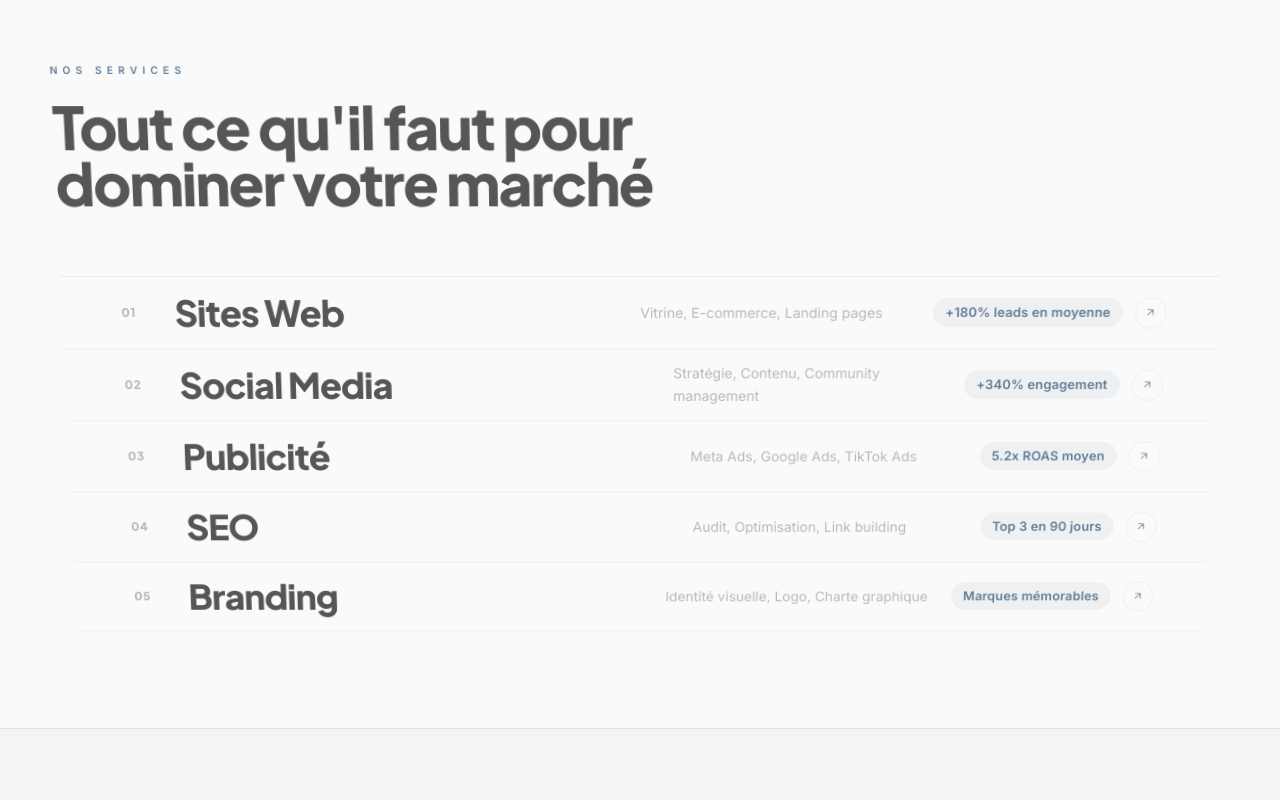
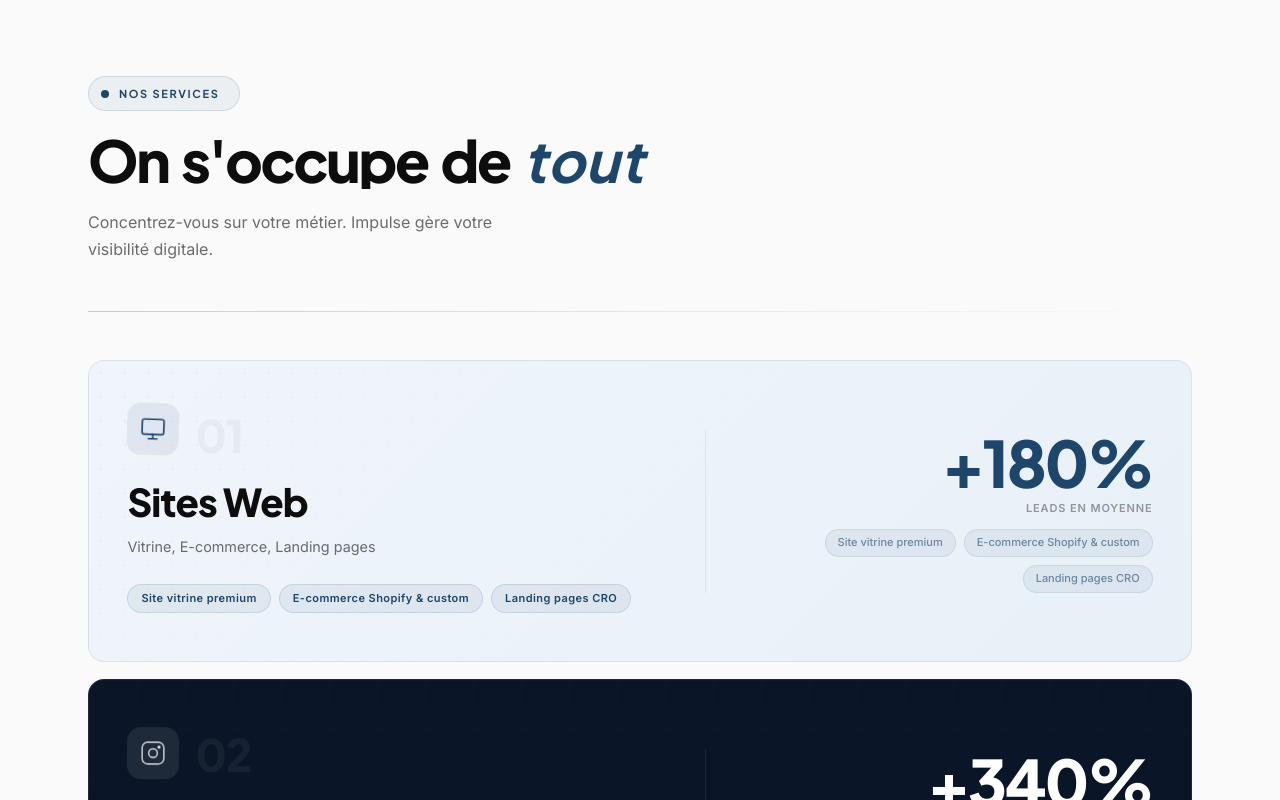
Before and after one commit to cadjee14-png/impulse-agency, a Next.js app: page / in a window 1280 px wide. Shown: the part 1420-2220 px from the top of the page. Built offline with nearby package versions, Linux system fonts and the light colour scheme.

Commit message:
Refonte section services — style prime-agence (cards grid, dark/light, animations GSAP)

```diff
--- a/src/components/sections/services.tsx
+++ b/src/components/sections/services.tsx
@@ -1,289 +1,441 @@
 'use client';
 
-import { useState, useRef, useEffect } from 'react';
+import { useEffect, useRef } from 'react';
 import { gsap } from 'gsap';
 import { ScrollTrigger } from 'gsap/ScrollTrigger';
-import { LineMask } from '@/components/animations/line-mask';
 import { services } from '@/data/site';
 
 gsap.registerPlugin(ScrollTrigger);
 
-function ServiceRow({ service, index }: { service: typeof services[0]; index: number }) {
-  const [expanded, setExpanded] = useState(false);
-  const rowRef = useRef<HTMLDivElement>(null);
-  const subRef = useRef<HTMLDivElement>(null);
+/* ─── Card visual config ─── */
+const cardConfig = [
+  { isDark: false, isWide: true,  metricValue: '+180%', metricLabel: 'Leads en moyenne' },
+  { isDark: true,  isWide: true,  metricValue: '+340%', metricLabel: 'Engagement moyen' },
+  { isDark: false, isWide: false, metricValue: '5.2x',  metricLabel: 'ROAS moyen' },
+  { isDark: true,  isWide: false, metricValue: 'Top 3', metricLabel: 'En 90 jours' },
+  { isDark: false, isWide: true,  metricValue: '100%',  metricLabel: 'Identité mémorable' },
+];
+
+/* ─── Icons ─── */
+function IconWeb() {
+  return (
+    <svg width="26" height="26" viewBox="0 0 24 24" fill="none" stroke="currentColor" strokeWidth="1.5" strokeLinecap="round" strokeLinejoin="round">
+      <rect x="2" y="3" width="20" height="14" rx="2"/><path d="M8 21h8M12 17v4"/>
+    </svg>
+  );
+}
+function IconSocial() {
+  return (
+    <svg width="26" height="26" viewBox="0 0 24 24" fill="none" stroke="currentColor" strokeWidth="1.5" strokeLinecap="round" strokeLinejoin="round">
+      <rect x="2" y="2" width="20" height="20" rx="5"/>
+      <circle cx="12" cy="12" r="4"/>
+      <circle cx="17.5" cy="6.5" r="0.8" fill="currentColor"/>
+    </svg>
+  );
+}
+function IconAds() {
+  return (
+    <svg width="26" height="26" viewBox="0 0 24 24" fill="none" stroke="currentColor" strokeWidth="1.5" strokeLinecap="round" strokeLinejoin="round">
+      <polyline points="22 7 13.5 15.5 8.5 10.5 2 17"/>
+      <polyline points="16 7 22 7 22 13"/>
+    </svg>
+  );
+}
+function IconSeo() {
+  return (
+    <svg width="26" height="26" viewBox="0 0 24 24" fill="none" stroke="currentColor" strokeWidth="1.5" strokeLinecap="round" strokeLinejoin="round">
+      <circle cx="11" cy="11" r="8"/>
+      <path d="m21 21-4.35-4.35"/>
+    </svg>
+  );
+}
+function IconBrand() {
+  return (
+    <svg width="26" height="26" viewBox="0 0 24 24" fill="none" stroke="currentColor" strokeWidth="1.5" strokeLinecap="round" strokeLinejoin="round">
+      <path d="M12 2C6.5 2 2 6.5 2 12s4.5 10 10 10c.9 0 1.6-.7 1.6-1.7 0-.4-.2-.8-.4-1.1-.3-.3-.5-.7-.5-1.1 0-.9.7-1.7 1.7-1.7H16c3 0 5.5-2.5 5.5-5.5C22 6 17.5 2 12 2z"/>
+      <circle cx="8" cy="9" r="1" fill="currentColor" stroke="none"/>
+      <circle cx="12" cy="7" r="1" fill="currentColor" stroke="none"/>
+      <circle cx="16" cy="9" r="1" fill="currentColor" stroke="none"/>
+    </svg>
+  );
+}
+const ICONS = [IconWeb, IconSocial, IconAds, IconSeo, IconBrand];
+
+/* ─── Dot-grid background (light cards) ─── */
+const dotGridStyle: React.CSSProperties = {
+  position: 'absolute', inset: 0, pointerEvents: 'none',
+  backgroundImage: 'radial-gradient(circle, rgba(30,70,107,0.12) 1px, transparent 1px)',
+  backgroundSize: '24px 24px',
+  maskImage: 'linear-gradient(135deg, rgba(0,0,0,0.4) 0%, transparent 60%)',
+  WebkitMaskImage: 'linear-gradient(135deg, rgba(0,0,0,0.4) 0%, transparent 60%)',
+};
+
+/* ─── Line-grid background (dark cards) ─── */
+const lineGridStyle: React.CSSProperties = {
+  position: 'absolute', inset: 0, pointerEvents: 'none',
+  backgroundImage: 'linear-gradient(rgba(255,255,255,0.04) 1px,transparent 1px),linear-gradient(90deg,rgba(255,255,255,0.04) 1px,transparent 1px)',
+  backgroundSize: '48px 48px',
+  maskImage: 'linear-gradient(to bottom,rgba(0,0,0,0.4) 0%,transparent 60%)',
+  WebkitMaskImage: 'linear-gradient(to bottom,rgba(0,0,0,0.4) 0%,transparent 60%)',
+};
+
+/* ─── Service Card ─── */
+function ServiceCard({
+  service, index,
+}: {
+  service: typeof services[0];
+  index: number;
+}) {
+  const cfg = cardConfig[index];
+  const IconComp = ICONS[index];
+  const cardRef = useRef<HTMLDivElement>(null);
+  const accentLineRef = useRef<HTMLDivElement>(null);
+
+  const dark = cfg.isDark;
+  const wide = cfg.isWide;
+
+  const bg = dark
+    ? '#0a1628'
+    : index === 0
+      ? 'linear-gradient(135deg,#f0f5fb 0%,#e8f0f8 100%)'
+      : index === 4
+        ? 'linear-gradient(135deg,#e8f0f8 0%,#f0f5fb 100%)'
+        : '#f5f8fc';
+
+  const border = dark ? '1px solid rgba(255,255,255,0.08)' : '1px solid rgba(30,70,107,0.1)';
+  const shadow = dark
+    ? '0 8px 32px rgba(0,0,0,0.4)'
+    : '0 2px 8px rgba(0,0,0,0.03),0 8px 32px rgba(30,70,107,0.06)';
 
   const handleMouseEnter = () => {
-    setExpanded(true);
-    if (subRef.current) {
-      const items = subRef.current.querySelectorAll('.sub-item');
-      gsap.fromTo(items, { y: 10, opacity: 0 }, { y: 0, opacity: 1, stagger: 0.06, duration: 0.4, ease: 'expo.out' });
-    }
+    if (!cardRef.current) return;
+    gsap.to(cardRef.current, { y: -8, scale: 1.01, duration: 0.5, ease: 'power3.out',
+      boxShadow: dark
+        ? '0 24px 64px rgba(0,0,0,0.5)'
+        : '0 24px 64px rgba(30,70,107,0.15)',
+    });
+    if (accentLineRef.current) gsap.to(accentLineRef.current, { scaleX: 1, duration: 0.5, ease: 'power3.out' });
   };
 
   const handleMouseLeave = () => {
-    setExpanded(false);
+    if (!cardRef.current) return;
+    gsap.to(cardRef.current, { y: 0, scale: 1, duration: 0.5, ease: 'power3.out', boxShadow: shadow });
+    if (accentLineRef.current) gsap.to(accentLineRef.current, { scaleX: 0, duration: 0.5, ease: 'power3.out' });
   };
 
   return (
     <div
-      ref={rowRef}
+      ref={cardRef}
+      className={`service-card service-card-${index}`}
       onMouseEnter={handleMouseEnter}
       onMouseLeave={handleMouseLeave}
       style={{
+        gridColumn: wide ? '1 / -1' : undefined,
+        background: bg,
+        border,
+        borderRadius: 16,
+        padding: wide ? 'clamp(32px,4vw,48px) clamp(24px,3vw,40px)' : 'clamp(28px,3vw,40px) clamp(20px,2.5vw,32px)',
         position: 'relative',
-        borderBottom: '1px solid var(--line)',
+        overflow: 'hidden',
         cursor: 'none',
-        transition: 'background 300ms',
-        background: expanded ? 'rgba(30,70,107,0.03)' : 'transparent',
+        willChange: 'transform',
       }}
     >
-      {/* Left accent bar */}
-      <div
-        style={{
-          position: 'absolute',
-          left: 0,
-          top: 0,
-          width: 3,
-          height: '100%',
-          background: 'var(--accent)',
-          transform: expanded ? 'scaleY(1)' : 'scaleY(0)',
-          transformOrigin: 'top',
-          transition: 'transform 400ms var(--ease-expo)',
-        }}
-      />
+      {/* Background decoration */}
+      <div style={dark ? lineGridStyle : dotGridStyle} />
 
-      <div style={{ padding: '0 clamp(16px, 4vw, 64px)' }}>
-        {/* Main row */}
-        <div
-          style={{
-            display: 'flex',
-            alignItems: 'center',
-            justifyContent: 'space-between',
-            gap: 12,
-            minHeight: 72,
-            paddingLeft: 8,
-            paddingTop: 12,
-            paddingBottom: 12,
-          }}
-        >
-          {/* Number + Name + Mobile metric */}
-          <div style={{ display: 'flex', alignItems: 'center', gap: 'clamp(12px, 3vw, 40px)', flex: 1, minWidth: 0 }}>
-            <span
-              style={{
-                fontFamily: 'var(--font-heading)',
-                fontWeight: 800,
-                fontSize: 12,
-                color: 'var(--text-muted)',
-                letterSpacing: '0.05em',
-                flexShrink: 0,
-              }}
-            >
+      {/* Accent line bottom */}
+      <div ref={accentLineRef} style={{
+        position: 'absolute', bottom: 0, left: 0,
+        width: '100%', height: 3,
+        background: dark ? 'rgba(103,186,244,0.8)' : 'var(--accent)',
+        borderRadius: '0 0 16px 16px',
+        transform: 'scaleX(0)', transformOrigin: 'left',
+      }} />
+
+      {/* Inner layout */}
+      <div className={wide ? 'service-card-inner-wide' : undefined} style={{
+        display: wide ? 'grid' : 'block',
+        gridTemplateColumns: wide ? '1.2fr 1fr' : undefined,
+        gap: wide ? 'clamp(24px,4vw,40px)' : undefined,
+        alignItems: wide ? 'center' : undefined,
+      }}>
+
+        {/* LEFT — content */}
+        <div>
+          {/* Icon + Number */}
+          <div style={{ display: 'flex', alignItems: 'center', gap: 16, marginBottom: 20 }}>
+            <div className={`service-icon-${index}`} style={{
+              width: 52, height: 52, borderRadius: 14,
+              background: dark ? 'rgba(255,255,255,0.08)' : 'rgba(30,70,107,0.08)',
+              display: 'flex', alignItems: 'center', justifyContent: 'center',
+              color: dark ? 'rgba(255,255,255,0.7)' : 'var(--accent)',
+              flexShrink: 0,
+            }}>
+              <IconComp />
+            </div>
+            <span style={{
+              fontFamily: 'var(--font-heading)', fontWeight: 900,
+              fontSize: wide ? 'clamp(2rem,3.5vw,3rem)' : 'clamp(1.5rem,2.5vw,2.5rem)',
+              color: dark ? 'rgba(255,255,255,0.05)' : 'rgba(30,70,107,0.05)',
+              lineHeight: 1, letterSpacing: '-0.02em',
+            }}>
               {service.number}
             </span>
-            <div style={{ display: 'flex', flexDirection: 'column', gap: 4, minWidth: 0 }}>
-              <span
-                style={{
-                  fontFamily: 'var(--font-heading)',
-                  fontWeight: 800,
-                  fontSize: 'clamp(18px, 3vw, 36px)',
-                  color: 'var(--text)',
-                  letterSpacing: '-0.025em',
-                  lineHeight: 1,
-                  transition: 'color 300ms',
-                  whiteSpace: 'nowrap',
-                  ...(expanded ? { color: 'var(--accent)' } : {}),
-                }}
-              >
-                {service.name}
-              </span>
-              <span
-                className="service-metric-mobile"
-                style={{
-                  display: 'none',
-                  fontSize: 11,
-                  color: 'var(--accent)',
-                  fontWeight: 600,
-                }}
-              >
-                {service.metric}
-              </span>
-            </div>
           </div>
 
-          {/* Description (hidden on mobile) */}
-          <span
-            className="service-desc"
-            style={{
-              fontSize: 14,
-              color: 'var(--text-muted)',
-              flex: 1,
-              maxWidth: 280,
-            }}
-          >
+          {/* Title */}
+          <h3 style={{
+            fontFamily: 'var(--font-heading)', fontWeight: 800,
+            fontSize: wide ? 'clamp(1.6rem,3vw,2.8rem)' : 'clamp(1.2rem,2vw,1.75rem)',
+            letterSpacing: '-0.025em', lineHeight: 1.1, marginBottom: 12,
+            color: dark ? '#ffffff' : 'var(--text)',
+          }}>
+            {service.name}
+          </h3>
+
+          {/* Description */}
+          <p style={{
+            fontSize: 'clamp(0.9rem,1vw,1.05rem)', lineHeight: 1.7,
+            color: dark ? 'rgba(255,255,255,0.5)' : 'var(--text-dim)',
+            marginBottom: 24, maxWidth: 400,
+          }}>
             {service.description}
-          </span>
+          </p>
 
-          {/* Metric — hidden on mobile, shown on desktop */}
-          <span
-            className="service-metric"
-            style={{
-              fontSize: 13,
-              color: 'var(--accent)',
-              fontWeight: 600,
-              letterSpacing: '0.01em',
-              background: 'rgba(30,70,107,0.08)',
-              borderRadius: 32,
-              padding: '4px 12px',
-              whiteSpace: 'nowrap',
-              flexShrink: 0,
-            }}
-          >
-            {service.metric}
-          </span>
-
-          {/* Arrow */}
-          <div
-            style={{
-              width: 32,
-              height: 32,
-              borderRadius: '50%',
-              border: '1px solid var(--line)',
-              display: 'flex',
-              alignItems: 'center',
-              justifyContent: 'center',
-              transition: 'transform 400ms var(--ease-expo), background 300ms, border-color 300ms',
-              transform: expanded ? 'rotate(45deg)' : 'rotate(0deg)',
-              background: expanded ? 'var(--accent)' : 'transparent',
-              borderColor: expanded ? 'var(--accent)' : 'var(--line)',
-              flexShrink: 0,
-            }}
-          >
-            <svg
-              width="13"
-              height="13"
-              viewBox="0 0 24 24"
-              fill="none"
-              stroke={expanded ? 'white' : 'var(--text-dim)'}
-              strokeWidth="2"
-            >
-              <path d="M7 17L17 7M17 7H7M17 7v10" />
-            </svg>
+          {/* Tags */}
+          <div style={{ display: 'flex', gap: 8, flexWrap: 'wrap' }}>
+            {service.sub.map((tag, t) => (
+              <span key={t} className="service-tag" style={{
+                fontSize: 11, fontWeight: 600, letterSpacing: '0.04em',
+                padding: '5px 13px', borderRadius: 100,
+                background: dark ? 'rgba(255,255,255,0.08)' : 'rgba(30,70,107,0.07)',
+                color: dark ? 'rgba(255,255,255,0.55)' : 'var(--accent)',
+                border: dark ? '1px solid rgba(255,255,255,0.06)' : '1px solid rgba(30,70,107,0.12)',
+              }}>
+                {tag}
+              </span>
+            ))}
           </div>
         </div>
 
-        {/* Expanded sub-items */}
-        <div
-          ref={subRef}
-          style={{
-            display: 'grid',
-            gridTemplateRows: expanded ? '1fr' : '0fr',
-            transition: 'grid-template-rows 400ms var(--ease-expo)',
-          }}
-        >
-          <div style={{ overflow: 'hidden' }}>
-            <div
-              style={{
-                display: 'flex',
-                gap: 12,
-                paddingBottom: 20,
-                paddingLeft: 68,
-                flexWrap: 'wrap',
-              }}
-            >
-              {service.sub.map((item, i) => (
-                <span
-                  key={i}
-                  className="sub-item"
-                  style={{
-                    fontSize: 13,
-                    color: 'var(--text-dim)',
-                    background: 'var(--bg-2)',
-                    border: '1px solid var(--line)',
-                    borderRadius: 32,
-                    padding: '6px 14px',
-                    fontWeight: 500,
-                  }}
-                >
-                  {item}
+        {/* RIGHT — metric (wide cards only) */}
+        {wide && (
+          <div style={{
+            borderLeft: dark ? '1px solid rgba(255,255,255,0.08)' : '1px solid rgba(30,70,107,0.08)',
+            paddingLeft: 'clamp(20px,3vw,40px)',
+            display: 'flex', flexDirection: 'column', alignItems: 'flex-end', gap: 12,
+            justifyContent: 'center',
+          }}>
+            <div style={{ textAlign: 'right' }}>
+              <div className="service-metric-value" style={{
+                fontFamily: 'var(--font-heading)', fontWeight: 900,
+                fontSize: 'clamp(2.2rem,5vw,4.5rem)', letterSpacing: '-0.04em', lineHeight: 1,
+                color: dark ? '#ffffff' : 'var(--accent)',
+              }}>
+                {cfg.metricValue}
+              </div>
+              <div style={{
+                fontSize: 11, fontWeight: 600, textTransform: 'uppercase', letterSpacing: '0.08em',
+                marginTop: 6,
+                color: dark ? 'rgba(255,255,255,0.35)' : 'var(--text-muted)',
+              }}>
+                {cfg.metricLabel}
+              </div>
+            </div>
+
+            {/* Visual pill row */}
+            <div style={{ display: 'flex', gap: 8, flexWrap: 'wrap', justifyContent: 'flex-end' }}>
+              {service.sub.map((s, k) => (
+                <span key={k} style={{
+                  fontSize: 11, fontWeight: 500,
+                  padding: '4px 12px', borderRadius: 100,
+                  background: dark ? 'rgba(103,186,244,0.12)' : 'rgba(30,70,107,0.06)',
+                  color: dark ? 'rgba(103,186,244,0.8)' : 'rgba(30,70,107,0.6)',
+                  border: dark ? '1px solid rgba(103,186,244,0.15)' : '1px solid rgba(30,70,107,0.1)',
+                }}>
+                  {s}
                 </span>
               ))}
             </div>
           </div>
-        </div>
+        )}
       </div>
-
-      <style>{`
-        @media (max-width: 768px) {
-          .service-desc { display: none; }
-          .service-metric { display: none !important; }
-          .service-metric-mobile { display: inline-flex !important; }
-        }
-      `}</style>
     </div>
   );
 }
 
+/* ─── Main section ─── */
 export function Services() {
   const sectionRef = useRef<HTMLElement>(null);
+  const headingRef = useRef<HTMLDivElement>(null);
+  const gridRef = useRef<HTMLDivElement>(null);
+  const dividerRef = useRef<HTMLDivElement>(null);
 
   useEffect(() => {
-    const el = sectionRef.current;
-    if (!el) return;
+    const ctx = gsap.context(() => {
 
-    const tween = gsap.from(el, {
-      transformPerspective: 1600,
-      rotationX: -8,
-      yPercent: 2,
-      opacity: 0.7,
-      ease: 'none',
-      scrollTrigger: {
-        trigger: el,
-        start: 'top 95%',
-        end: 'top 55%',
-        scrub: 0.6,
-      },
-    });
+      /* Heading */
+      const eyebrow = headingRef.current?.querySelector('.services-eyebrow');
+      const titleWords = headingRef.current?.querySelectorAll<HTMLElement>('.services-title-word');
+      const subtitle = headingRef.current?.querySelector('.services-subtitle');
 
-    return () => { tween.kill(); };
+      if (eyebrow) {
+        gsap.fromTo(eyebrow,
+          { opacity: 0, x: -30 },
+          { opacity: 1, x: 0, duration: 0.7, ease: 'power3.out',
+            scrollTrigger: { trigger: headingRef.current, start: 'top 85%', once: true } }
+        );
+      }
+      if (titleWords?.length) {
+        gsap.set(titleWords, { opacity: 0, y: 60, rotateX: -15 });
+        gsap.to(titleWords, {
+          opacity: 1, y: 0, rotateX: 0, duration: 0.9, ease: 'power3.out', stagger: 0.1,
+          scrollTrigger: { trigger: headingRef.current, start: 'top 85%', once: true },
+        });
+      }
+      if (subtitle) {
+        gsap.fromTo(subtitle,
+          { opacity: 0, y: 20 },
+          { opacity: 1, y: 0, duration: 0.8, ease: 'power3.out', delay: 0.35,
+            scrollTrigger: { trigger: headingRef.current, start: 'top 85%', once: true } }
+        );
+      }
+      if (dividerRef.current) {
+        gsap.fromTo(dividerRef.current,
+          { scaleX: 0 },
+          { scaleX: 1, duration: 1.2, ease: 'power3.inOut', transformOrigin: 'left',
+            scrollTrigger: { trigger: dividerRef.current, start: 'top 90%', once: true } }
+        );
+      }
+
+      /* Cards */
+      const cards = gridRef.current?.querySelectorAll<HTMLElement>('.service-card');
+      cards?.forEach((card, i) => {
+        const isEven = i % 2 === 0;
+
+        gsap.fromTo(card,
+          { opacity: 0, y: 80, scale: 0.88, rotateZ: isEven ? -3 : 3, rotateX: -8 },
+          { opacity: 1, y: 0, scale: 1, rotateZ: 0, rotateX: 0, duration: 1, ease: 'power3.out',
+            delay: 0.12 * i,
+            scrollTrigger: { trigger: gridRef.current, start: 'top 82%', once: true } }
+        );
+
+        const tags = card.querySelectorAll('.service-tag');
+        if (tags.length) {
+          gsap.fromTo(tags,
+            { opacity: 0, y: 12, scale: 0.85 },
+            { opacity: 1, y: 0, scale: 1, duration: 0.5, ease: 'power3.out', stagger: 0.08,
+              delay: 0.12 * i + 0.5,
+              scrollTrigger: { trigger: gridRef.current, start: 'top 82%', once: true } }
+          );
+        }
+
+        const metric = card.querySelector<HTMLElement>('.service-metric-value');
+        if (metric) {
+          gsap.fromTo(metric,
+            { clipPath: 'inset(0 100% 0 0)' },
+            { clipPath: 'inset(0 0% 0 0)', duration: 1, ease: 'power3.inOut',
+              delay: 0.12 * i + 0.6,
+              scrollTrigger: { trigger: gridRef.current, start: 'top 82%', once: true } }
+          );
+        }
+      });
+
+      /* Icon float */
+      services.forEach((_, i) => {
+        const icon = gridRef.current?.querySelector(`.service-icon-${i}`);
+        if (icon) {
+          gsap.to(icon, { y: -8, rotate: 3, duration: 2.6 + i * 0.3, ease: 'sine.inOut', yoyo: true, repeat: -1, delay: i * 0.5 });
+        }
+      });
+
+    }, sectionRef);
+
+    return () => ctx.revert();
   }, []);
 
   return (
     <section
       ref={sectionRef}
       id="services"
-      style={{
-        padding: 'clamp(64px, 8vw, 120px) 0',
-        background: 'var(--bg)',
-      }}
+      style={{ padding: 'clamp(80px,10vw,140px) 0', background: 'var(--bg)', overflow: 'hidden' }}
     >
-      <div style={{ maxWidth: 1280, margin: '0 auto', padding: '0 clamp(24px, 5vw, 80px)' }}>
-        {/* Header */}
-        <div style={{ marginBottom: 'clamp(40px, 5vw, 64px)' }}>
-          <span className="section-label" style={{ display: 'block', marginBottom: 20 }}>
-            Nos Services
-          </span>
-          <LineMask
-            as="h2"
-            style={{
-              fontFamily: 'var(--font-heading)',
-              fontWeight: 800,
-              fontSize: 'clamp(32px, 4.5vw, 64px)',
-              color: 'var(--text)',
-              maxWidth: 700,
-            }}
-          >
-            {`Tout ce qu'il faut pour\ndominer votre marché`}
-          </LineMask>
+      <div style={{ maxWidth: 1200, margin: '0 auto', padding: '0 clamp(20px,4vw,48px)' }}>
+
+        {/* ── Heading ── */}
+        <div ref={headingRef} style={{ marginBottom: 48 }}>
+
+          <div className="services-eyebrow" style={{
+            display: 'inline-flex', alignItems: 'center', gap: 10, marginBottom: 20,
+            padding: '8px 20px 8px 12px', borderRadius: 100,
+            background: 'rgba(30,70,107,0.06)', border: '1px solid rgba(30,70,107,0.14)',
+          }}>
+            <span style={{ width: 8, height: 8, borderRadius: '50%', background: 'var(--accent)', display: 'inline-block', flexShrink: 0 }} />
+            <span style={{
+              fontFamily: 'var(--font-heading)', fontSize: 11, fontWeight: 700,
+              textTransform: 'uppercase', letterSpacing: '0.15em', color: 'var(--accent)',
+            }}>
+              Nos Services
+            </span>
+          </div>
+
+          <h2 style={{
+            fontFamily: 'var(--font-heading)', fontWeight: 800,
+            fontSize: 'clamp(2.2rem,4.5vw,4rem)', lineHeight: 1,
+            letterSpacing: '-0.04em', perspective: 800, marginBottom: 20,
+            overflow: 'hidden',
+          }}>
+            {['On', "s'occupe", 'de'].map((w, i) => (
+              <span key={i} className="services-title-word" style={{ display: 'inline-block', marginRight: '0.22em', color: 'var(--text)' }}>
+                {w}
+              </span>
+            ))}
+            <span className="services-title-word" style={{
+              display: 'inline-block', fontStyle: 'italic', fontWeight: 400,
+              color: 'var(--accent)', letterSpacing: '0.01em',
+            }}>
+              tout
+            </span>
+          </h2>
+
+          <p className="services-subtitle" style={{
+            fontSize: 'clamp(1rem,1.2vw,1.15rem)', color: 'var(--text-dim)',
+            lineHeight: 1.7, maxWidth: 460,
+          }}>
+            Concentrez-vous sur votre métier. Impulse gère votre visibilité digitale.
+          </p>
         </div>
 
-        {/* Border top */}
-        <div style={{ borderTop: '1px solid var(--line)' }}>
+        {/* Divider */}
+        <div ref={dividerRef} style={{
+          width: '100%', height: 1, marginBottom: 48,
+          background: 'linear-gradient(90deg,rgba(30,70,107,0.25),rgba(30,70,107,0.1) 50%,transparent)',
+          transformOrigin: 'left',
+        }} />
+
+        {/* ── Grid ── */}
+        <div
+          ref={gridRef}
+          style={{ display: 'grid', gridTemplateColumns: 'repeat(2,1fr)', gap: 16 }}
+          className="services-cards-grid"
+        >
           {services.map((service, i) => (
-            <ServiceRow key={i} service={service} index={i} />
+            <ServiceCard key={i} service={service} index={i} />
           ))}
         </div>
       </div>
+
+      <style>{`
+        @media (max-width: 900px) {
+          .services-cards-grid { grid-template-columns: 1fr !important; }
+          .service-card { grid-column: 1 !important; }
+          .service-card-inner-wide { grid-template-columns: 1fr !important; }
+        }
+        @media (max-width: 900px) {
+          .service-card-inner-wide > div:last-child { display: none !important; }
+        }
+      `}</style>
     </section>
   );
 }
```
